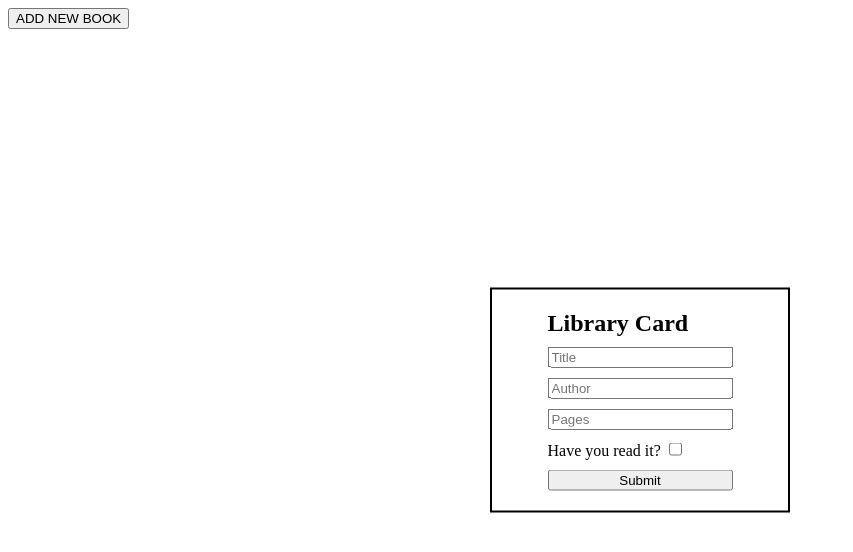
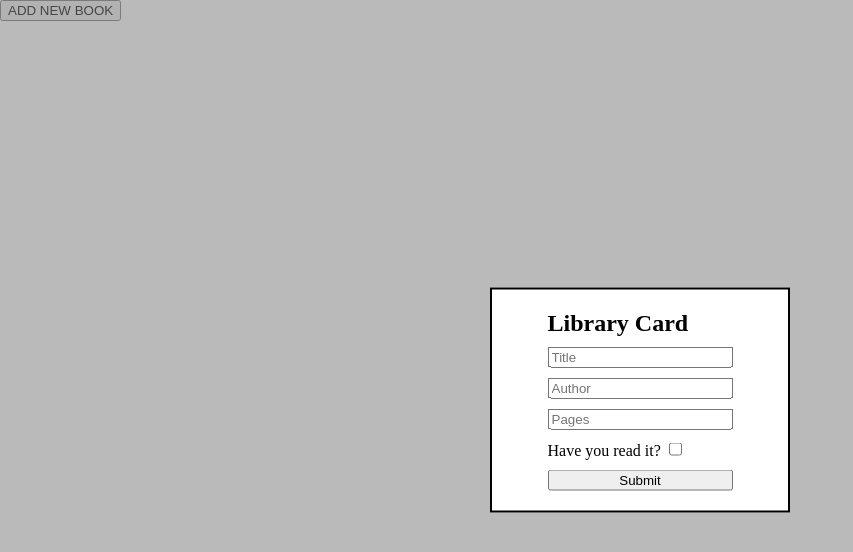
Before and after one commit to paritoshparashar/Literary-Loom, a plain HTML site: page index.html in a window 1280 px wide. Both pictures are taken after a click on the button "ADD NEW BOOK". Shown: the whole page, without its empty margins (0-853 px from the left). Drawn offline with Linux system fonts and the light colour scheme.

Commit message:
Fix the grid column shrinking and growing behaviour

```diff
--- a/index.html
+++ b/index.html
@@ -8,8 +8,9 @@
     <title>Document</title>
 </head>
 <body>
-    <button>ADD NEW BOOK</button>
 
+    <button onclick="toggleLibraryCard()">ADD NEW BOOK</button>
+    <div id="blur-background" onclick="toggleLibraryCard()"></div>
     <form id="bookInfoForm">
 
         <h2>Library Card</h2>
--- a/script.js
+++ b/script.js
@@ -1,6 +1,8 @@
 const myLibrary = [];
 var divCounter = 0;
 const bookGrid = document.getElementById('book-grid');
+const formDiv = document.getElementById('bookInfoForm');
+const blurBackground = document.getElementById('blur-background');
 var newBook;
 
 function Book( title, author, totalPages, haveRead) {
@@ -42,8 +44,7 @@ function createDivProto(){
     ++divCounter;
     var newDiv = document.createElement('div');
     newDiv.id = `${divCounter}`;
-    newDiv.style.height = '200px';
-    newDiv.style.border = '2px solid black';
+    newDiv.className = 'new_Div';
     bookGrid.appendChild(newDiv)
     return newDiv;
 
@@ -53,8 +54,16 @@ function addDiv (){
 
     var createdDiv = createDivProto();
     createdDiv.textContent = `${newBook.info()}`;
+    toggleLibraryCard();
 }
 
-// for (let i = 0; i < myLibrary.length; i++) {
-//     console.log(myLibrary[i]);
-// }
+function toggleLibraryCard() {
+
+    if ((window.getComputedStyle(blurBackground)).display === 'none') {
+        formDiv.style.display = 'grid';
+        blurBackground.style.display = 'block';
+    } else {
+        formDiv.style.display = 'none';
+        blurBackground.style.display = 'none';
+    }
+}
--- a/style.css
+++ b/style.css
@@ -1,7 +1,31 @@
+body{
+    margin: 0;
+}
+
 #book-grid{
     display: grid;
-    grid-template-columns: repeat(6,1fr);
+    grid-template-columns: repeat(auto-fill, minmax( 200px , 1fr));
+    justify-content: center;
     gap: 5%;
+    padding: 20px;
+}
+
+.new_Div{
+    height: 300px;
+    border: 2px solid black;
+    border-radius: 20px;
+    padding: 20px;
+}
+
+#blur-background{
+    position: absolute;
+    left: 0;
+    top: 0;
+    height: 100%;
+    width: 100%;
+    background-color: rgba(128, 128, 128, 0.542);
+    display: none;
+    z-index: 2;
 }
 
 h2{
@@ -11,7 +35,7 @@ h2{
 form{
     position: absolute;
     align-items: center;
-    display: grid;
+    display: none;
     left: 50%;
     top: 50%;
     transform: translate(-50%,-50%);
@@ -20,5 +44,6 @@ form{
     border: 2px solid black;
     padding: 20px;
     justify-content: center;
-    z-index: 1;
+    z-index: 3;
+    background-color: white;
 }
```
